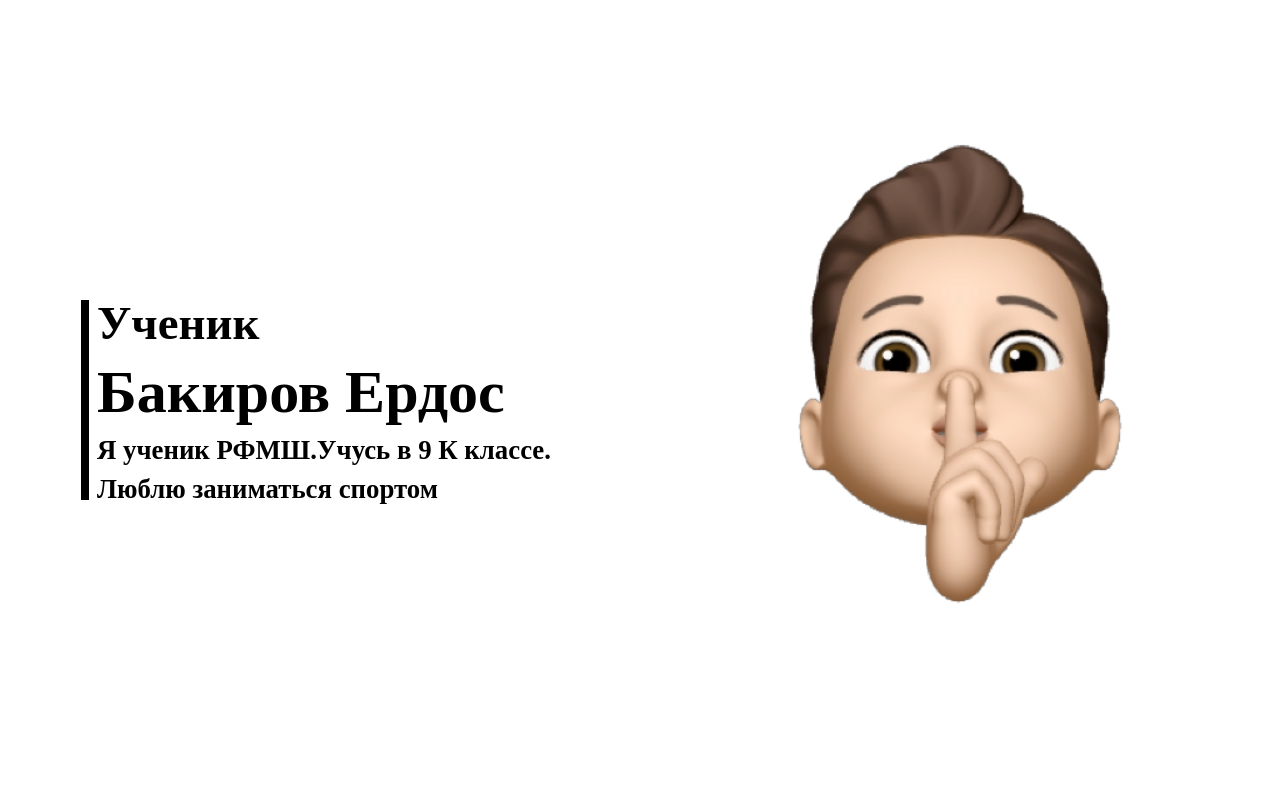
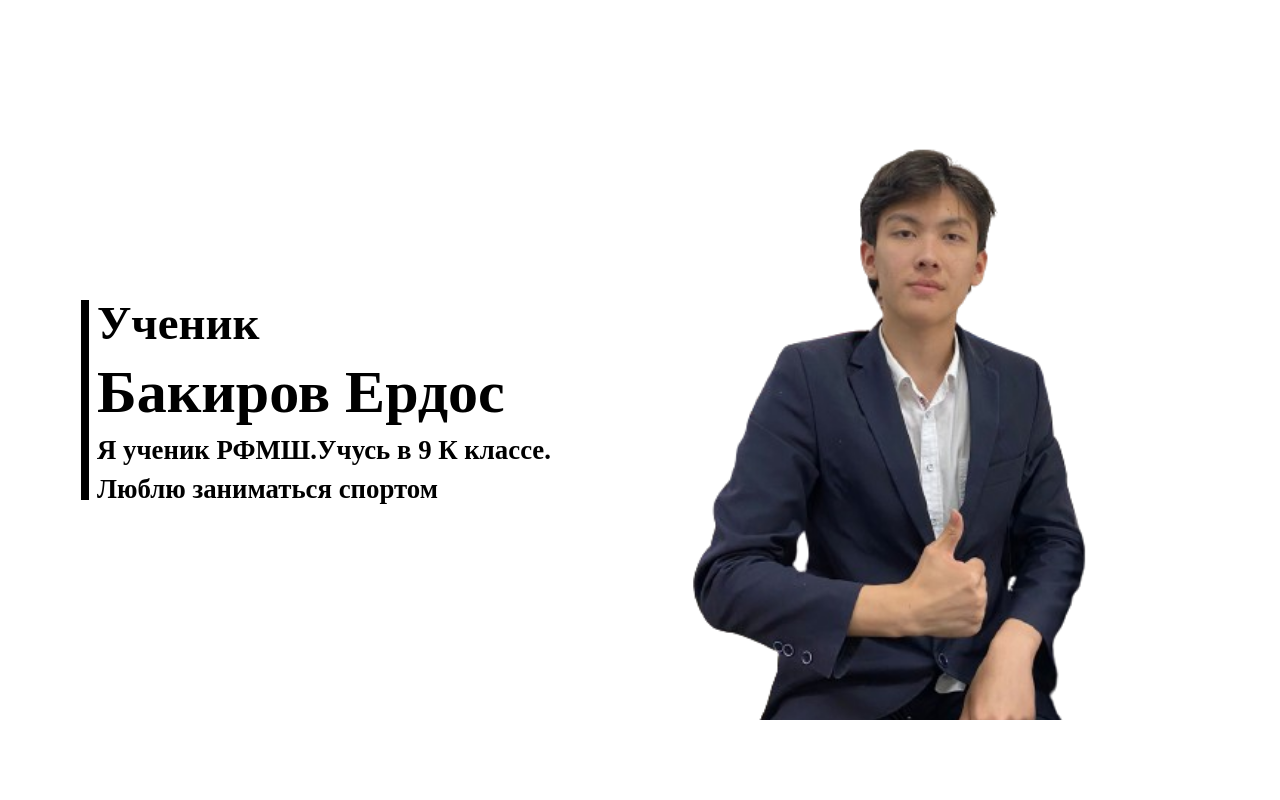
Before and after one commit to StickyLarva/SAAAAAAt, a plain HTML site: page index.html in a window 1280 px wide. Shown: the top 800 px of the page. Drawn offline with Linux system fonts and the light colour scheme.

Commit message:
Update index.html

```diff
--- a/index.html
+++ b/index.html
@@ -18,7 +18,7 @@
             </div>
         </div>
         <div class="box1">
-            <img class="foto1" src="823ce3e9-a5d0-476f-92fb-1c2c47e5f319.webp">
+            <img class="foto1" src="49b9c962-1c41-4415-a98f-fbd1613fa6a6-removebg-preview.png">
         </div>
     </section>
     <section class="second">
```
